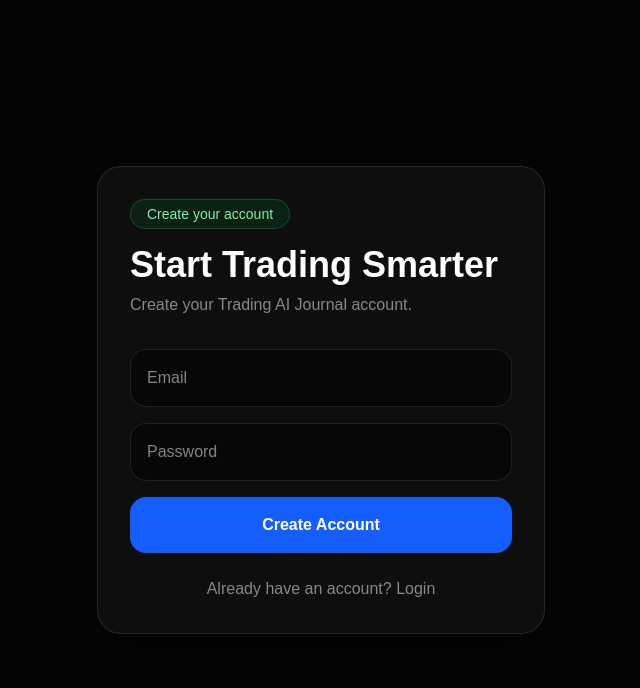
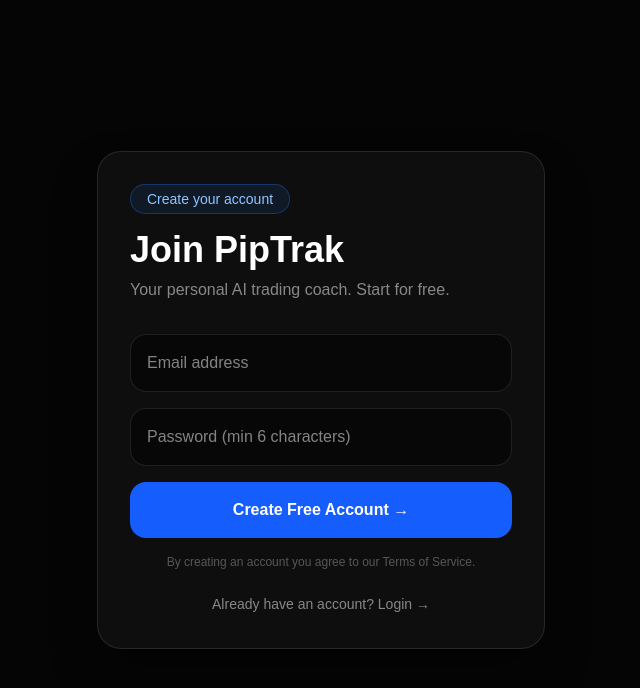
Before and after one commit to c4w6h2v2vz-code/trading-ai-journal, a Next.js app in the folder trading-ai-journal/: page /register in a window 1280 px wide. Shown: the top 688 px of the page, without its empty margins (319-959 px from the left). Built offline with nearby package versions, Linux system fonts and the light colour scheme; no server answers.

Commit message:
Fix register page branding and errors

```diff
--- a/trading-ai-journal/app/register/page.tsx
+++ b/trading-ai-journal/app/register/page.tsx
@@ -24,10 +24,13 @@
       return;
     }
 
-    const { error } = await supabase.auth.signUp({
-      email,
-      password,
-    });
+    if (password.length < 6) {
+      setMessage("Password must be at least 6 characters.");
+      setLoading(false);
+      return;
+    }
+
+    const { error } = await supabase.auth.signUp({ email, password });
 
     if (error) {
       setMessage(error.message);
@@ -51,17 +54,17 @@
   return (
     <main className="min-h-screen bg-[#050505] text-white flex items-center justify-center px-6">
       <div className="w-full max-w-md rounded-3xl border border-white/10 bg-white/[0.04] p-8 shadow-2xl shadow-black/50">
-        <p className="mb-4 w-fit rounded-full border border-green-500/30 bg-green-500/10 px-4 py-1 text-sm text-green-300">
+        <p className="mb-4 w-fit rounded-full border border-blue-500/30 bg-blue-500/10 px-4 py-1 text-sm text-blue-300">
           Create your account
         </p>
 
-        <h1 className="text-4xl font-bold mb-2">Start Trading Smarter</h1>
+        <h1 className="text-4xl font-bold mb-2">Join PipTrak</h1>
         <p className="text-white/50 mb-8">
-          Create your Trading AI Journal account.
+          Your personal AI trading coach. Start for free.
         </p>
 
         {message && (
-          <div className="mb-4 rounded-2xl border border-green-500/20 bg-green-500/10 p-3 text-green-300">
+          <div className="mb-4 rounded-2xl border border-blue-500/20 bg-blue-500/10 p-3 text-blue-300">
             {message}
           </div>
         )}
@@ -70,31 +73,37 @@
           <input
             name="email"
             type="email"
-            placeholder="Email"
-            className="w-full rounded-2xl border border-white/10 bg-black/50 p-4 outline-none focus:border-blue-500"
+            placeholder="Email address"
+            required
+            className="w-full rounded-2xl border border-white/10 bg-black/50 p-4 outline-none focus:border-blue-500 text-white"
           />
 
           <input
             name="password"
             type="password"
-            placeholder="Password"
-            className="w-full rounded-2xl border border-white/10 bg-black/50 p-4 outline-none focus:border-blue-500"
+            placeholder="Password (min 6 characters)"
+            required
+            className="w-full rounded-2xl border border-white/10 bg-black/50 p-4 outline-none focus:border-blue-500 text-white"
           />
 
           <button
             type="submit"
             disabled={loading}
-            className="w-full rounded-2xl bg-blue-600 py-4 font-semibold hover:bg-blue-700 disabled:opacity-50"
+            className="w-full rounded-2xl bg-blue-600 py-4 font-semibold hover:bg-blue-700 disabled:opacity-50 transition"
           >
-            {loading ? "Creating..." : "Create Account"}
+            {loading ? "Creating account..." : "Create Free Account →"}
           </button>
         </form>
 
+        <p className="mt-4 text-center text-xs text-white/30">
+          By creating an account you agree to our Terms of Service.
+        </p>
+
         <button
           onClick={() => router.push("/login")}
-          className="mt-6 w-full text-white/50 hover:text-white"
+          className="mt-6 w-full text-white/50 hover:text-white text-sm"
         >
-          Already have an account? Login
+          Already have an account? Login →
         </button>
       </div>
     </main>
```
